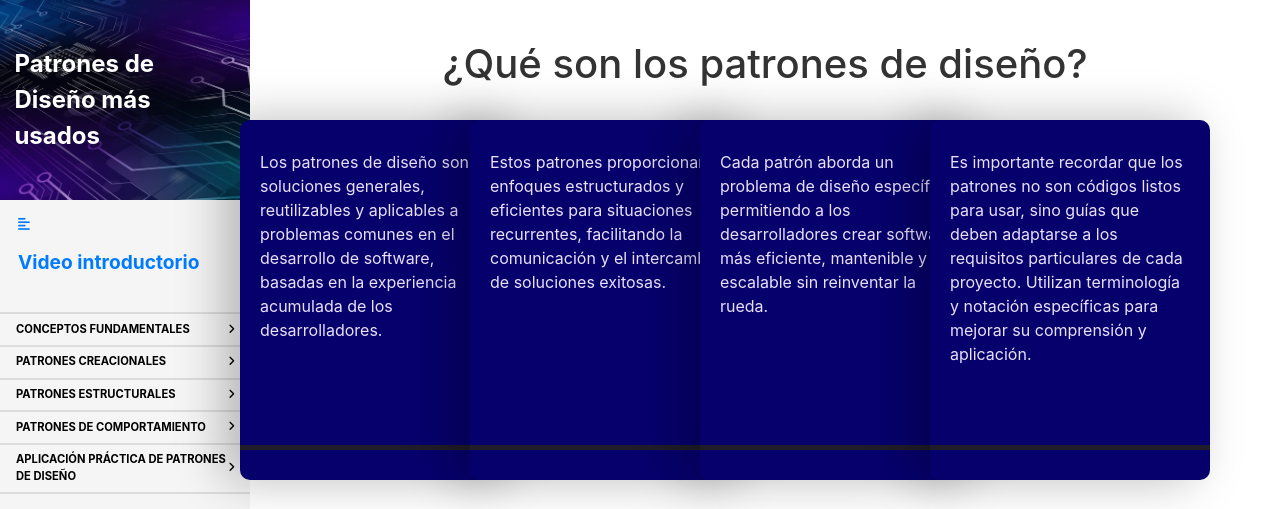
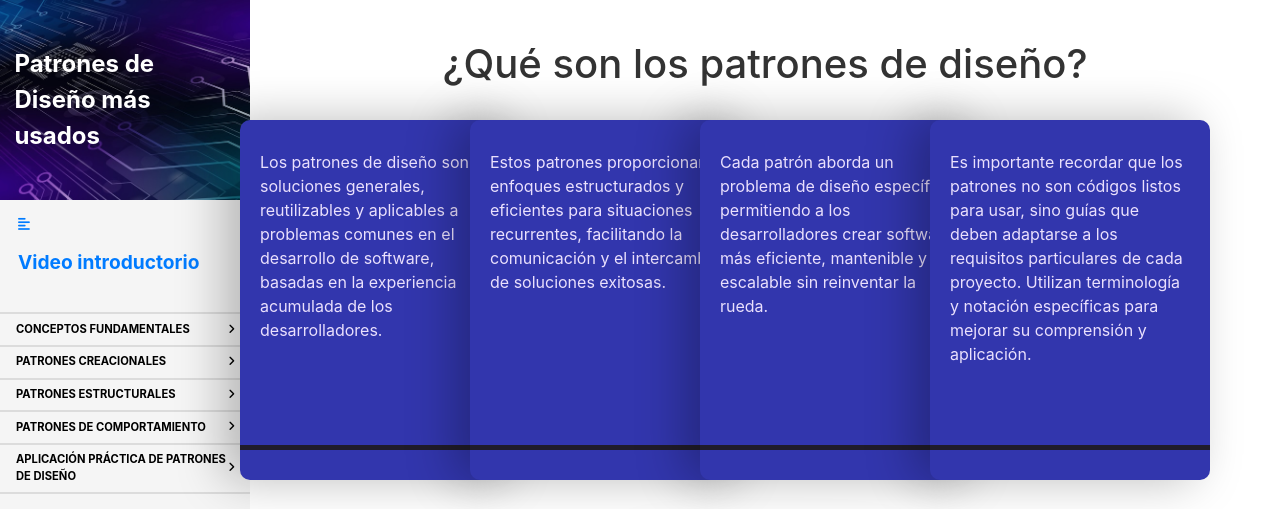
Before and after one commit to JulianRivers/educativa, a Django app: page /lecciones?view=que-es-un-patron-de-diseno in a window 1280 px wide. Shown: the top 509 px of the page. Run offline with Django 4.2, Linux system fonts and the light colour scheme; some libraries are stand-ins or nearby versions.

Commit message:
fix(cambio color a cards de tema 1 unidad 1)

```diff
--- a/static/css/ova/unidad1a.css
+++ b/static/css/ova/unidad1a.css
@@ -209,7 +209,7 @@
     display: flex;
     height: 360px;
     width: 280px;
-    background-color: #06006c;
+    background-color: #3236AD;
     border-radius: 10px;
     box-shadow: -1rem 0 3rem #00000044;
     margin-left: -80px;
```
